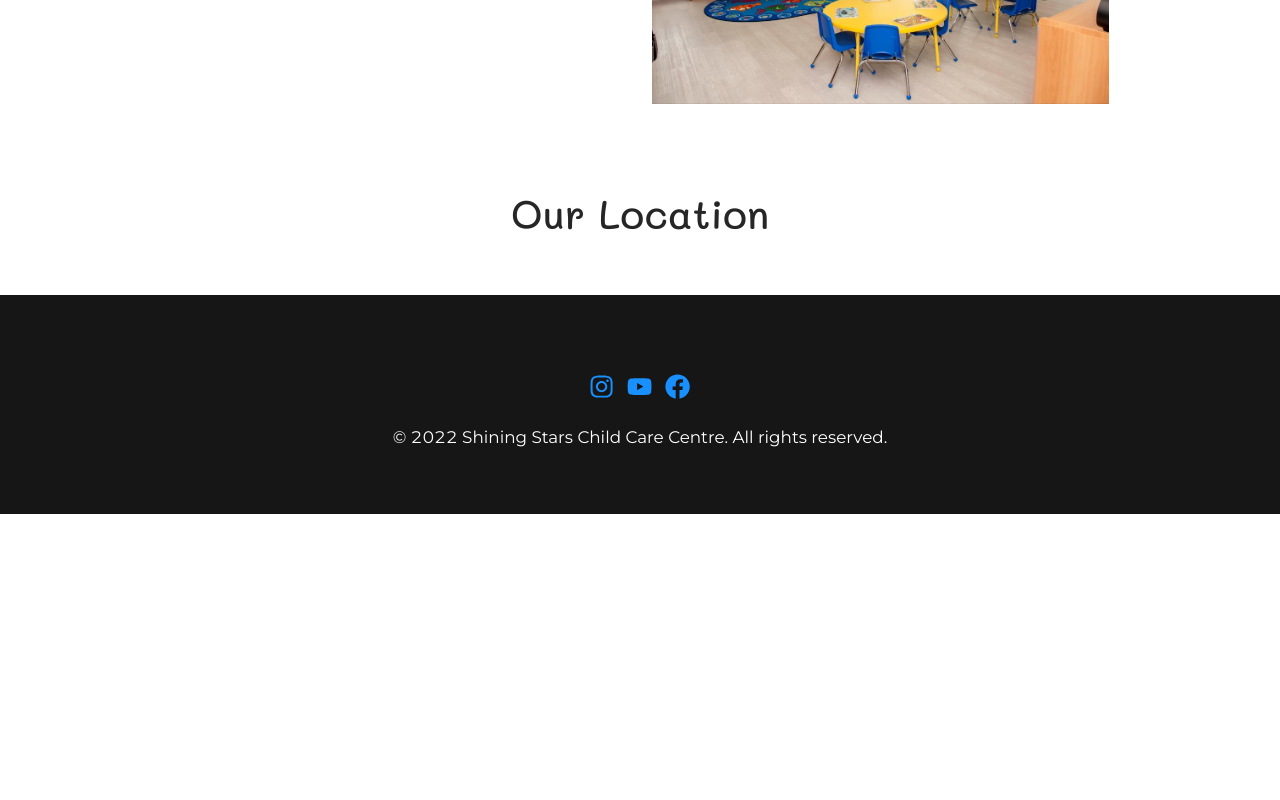
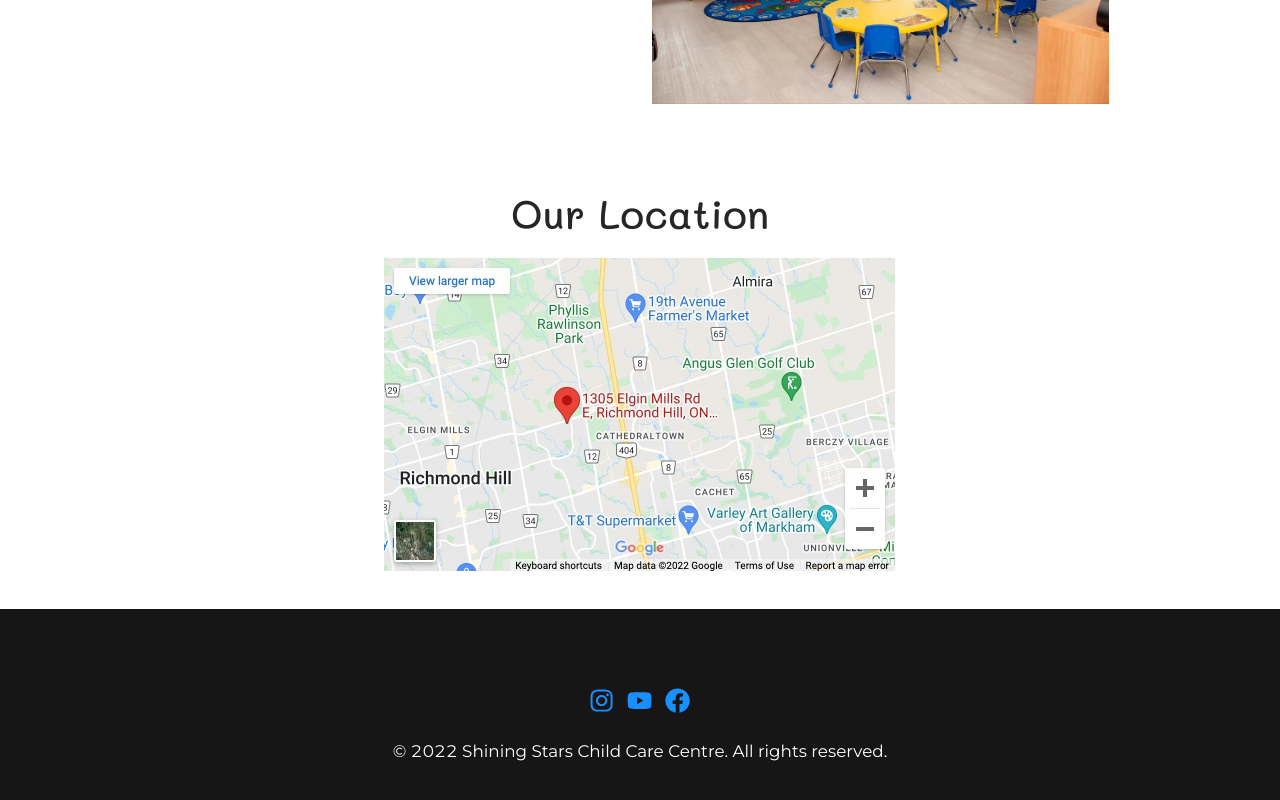
Before and after one commit to yuelinwen/shining-stars-childcare, a React (Create React App) app: page / in a window 1280 px wide. Shown: the part 3855-4655 px from the top of the page. Before the commit the page ends 4369 px from the top, so only its background shows below. Built offline with nearby package versions, Linux system fonts and the light colour scheme; the HTML template or start-up script is replaced by a standard one.

Commit message:
add demo google map

```diff
--- a/src/components/map/index.jsx
+++ b/src/components/map/index.jsx
@@ -1,12 +1,12 @@
 import React from "react";
 import "./styles.scss";
-
+import GoogleMapImg from "../../assets/image/WechatIMG271.jpeg";
 
 const MapComponent = () => {
   return (
     <div className="map-container">
       <h1>Our Location</h1>
-
+      <img src={GoogleMapImg} alt="demo-google-map" />
     </div>
   );
 };
```
Also changed, not shown: src/assets/image/WechatIMG271.jpeg (added).
